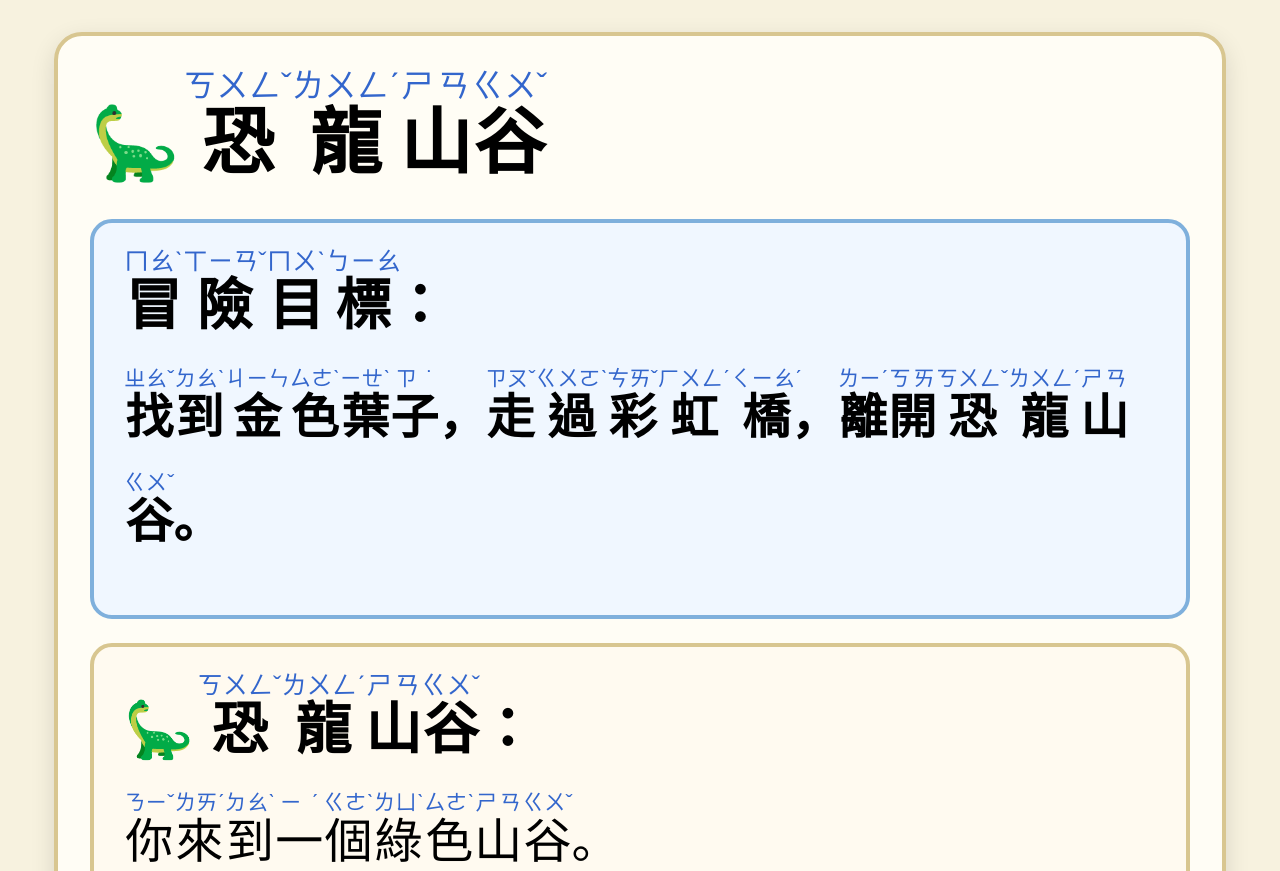
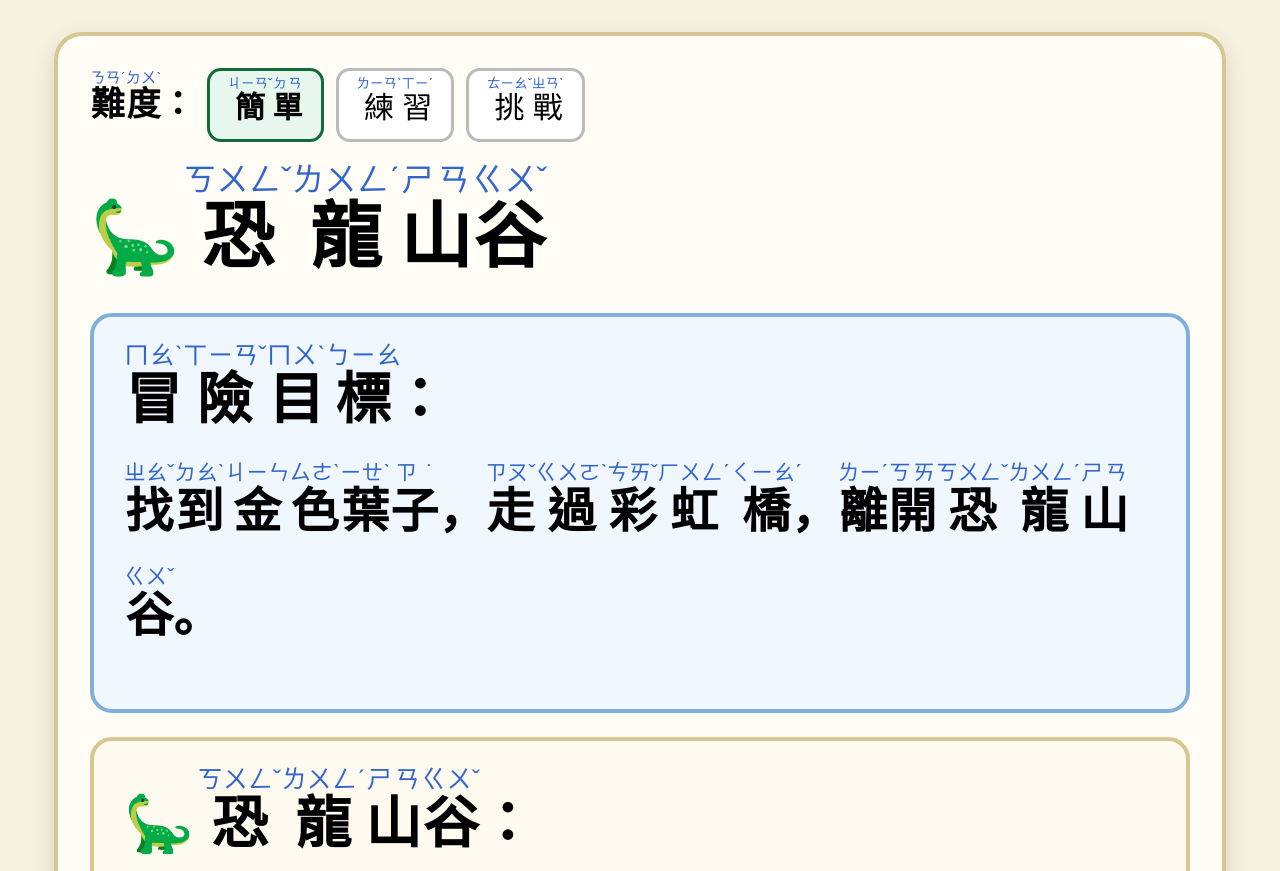
Before and after one commit to metalzse/metalzse.github.io, a plain HTML site: page index.html in a window 1280 px wide. Shown: the top 871 px of the page. Drawn offline with Linux system fonts and the light colour scheme.

Commit message:
move level selection to the top

```diff
--- a/engine.js
+++ b/engine.js
@@ -285,6 +285,9 @@ function renderRoom(roomId) {
   ];
 
   app.innerHTML = `
+    <header class="page-header">
+      ${renderDifficultyControls()}
+    </header>
     <h1>${renderTokens(room.title)}</h1>
     ${goalBox}
     <section class="content-box description-box">
@@ -296,7 +299,6 @@ function renderRoom(roomId) {
     ${bag ? `<section class="content-box bag-box">${bag}</section>` : ""}
     ${doors ? `<h2>${renderTokens(STORY.labels.doors)}</h2>${doors}` : ""}
     ${back}
-    ${renderDifficultyControls()}
     <div class="toolbar">
       <button class="tool-button" id="restart">${renderTokens(STORY.labels.restart, { interactive: false })}</button>
       <button class="tool-button" id="export-learned">${renderTokens(exportLearnedLabel, { interactive: false })}</button>
--- a/style.css
+++ b/style.css
@@ -113,12 +113,16 @@ rt {
   cursor: pointer;
 }
 
+.page-header {
+  margin-bottom: 20px;
+}
+
 .difficulty-control {
   display: flex;
   align-items: center;
   gap: 12px;
   flex-wrap: wrap;
-  margin-top: 28px;
+  margin: 0;
 }
 
 .difficulty-label {
```
